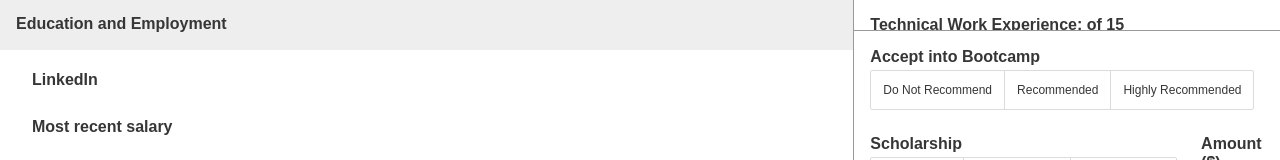
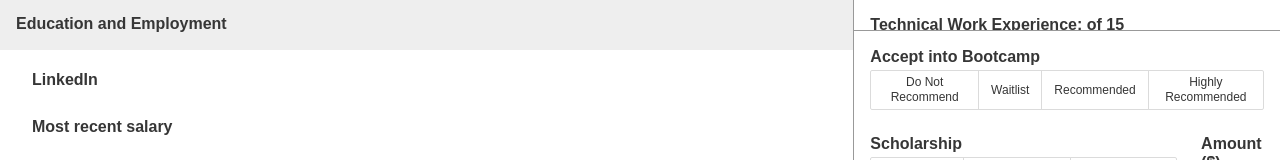
Before and after one commit to iflyadesk/interview-oscp, a Vue app: page / in a window 1280 px wide. Shown: the part 485-645 px from the top of the page. Built offline with nearby package versions, Linux system fonts and the light colour scheme; no server answers.

Commit message:
add waitlist recommendation

```diff
--- a/src/components/Acceptance.vue
+++ b/src/components/Acceptance.vue
@@ -9,6 +9,14 @@
         size="is-small"
       >
         <span>Do Not Recommend</span>
+      </b-radio-button>
+      <b-radio-button
+        v-model="acceptance"
+        native-value="Waitlist"
+        type="is-warning"
+        size="is-small"
+      >
+        <span>Waitlist</span>
       </b-radio-button>
       <b-radio-button
         v-model="acceptance"
```
